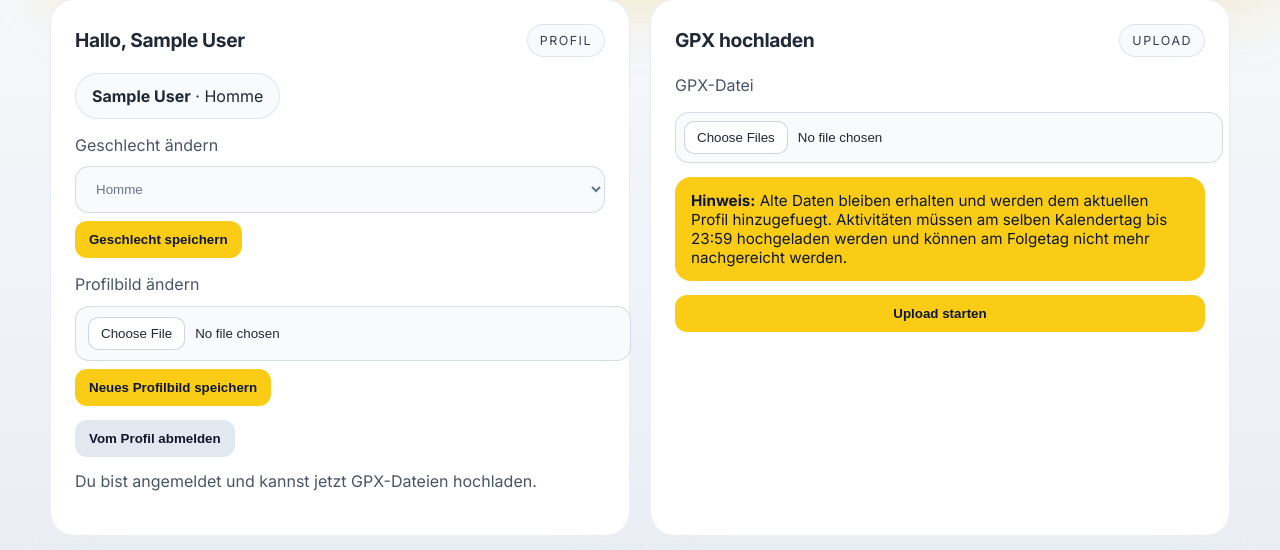
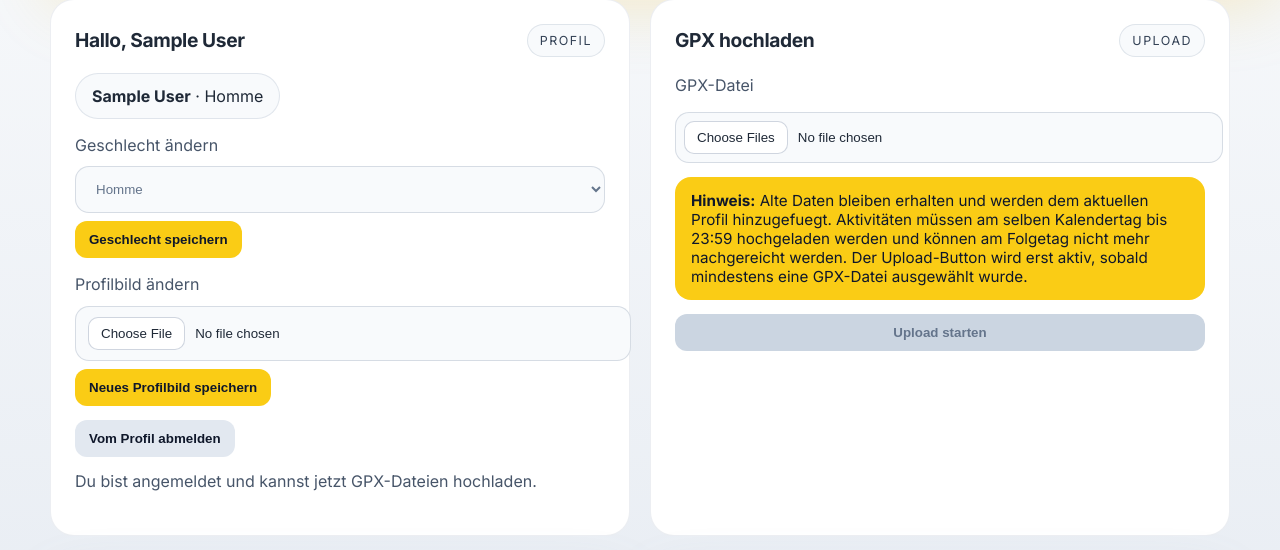
Before and after one commit to carlottadietz/tourwithfriends, a Flask app: page / in a window 1280 px wide. Shown: the part 1412-1962 px from the top of the page. Run offline with Flask 3, Linux system fonts and the light colour scheme; the visitor is signed in with stand-in values (Sample User, id 1); data comes from the database, SQL or seed files in the repository; data that the repository does not hold is empty; some libraries are stand-ins or nearby versions; some web fonts are replaced.

Commit message:
Disable upload without GPX

```diff
--- a/templates/index.html
+++ b/templates/index.html
@@ -131,6 +131,7 @@
     }
     button { border-radius: 12px; border: none; padding: 11px 14px; font-weight: 700; cursor: pointer; transition: transform 120ms ease, background 120ms ease; }
     button:hover { transform: translateY(-1px); }
+    button:disabled { background: #cbd5e1; color: #64748b; cursor: not-allowed; transform: none; }
     .button-link { display: inline-flex; align-items: center; justify-content: center; text-decoration: none; border-radius: 12px; padding: 11px 14px; font-weight: 700; transition: transform 120ms ease, background 120ms ease; }
     .button-link:hover { transform: translateY(-1px); }
     .primary { background: #facc15; color: #0f172a; }
@@ -483,8 +484,8 @@
         <form action="{{ url_for('upload') }}" method="post" enctype="multipart/form-data">
           <label for="gpx_file">GPX-Datei</label>
           <input id="gpx_file" name="gpx_file" type="file" accept=".gpx" multiple required>
-          <div class="upload-hint"><span>Hinweis:</span> Alte Daten bleiben erhalten und werden dem aktuellen Profil hinzugefuegt. Aktivitäten müssen am selben Kalendertag bis 23:59 hochgeladen werden und können am Folgetag nicht mehr nachgereicht werden.</div>
-          <button class="primary" type="submit">Upload starten</button>
+          <div class="upload-hint"><span>Hinweis:</span> Alte Daten bleiben erhalten und werden dem aktuellen Profil hinzugefuegt. Aktivitäten müssen am selben Kalendertag bis 23:59 hochgeladen werden und können am Folgetag nicht mehr nachgereicht werden. Der Upload-Button wird erst aktiv, sobald mindestens eine GPX-Datei ausgewählt wurde.</div>
+          <button id="upload-submit" class="primary" type="submit" disabled>Upload starten</button>
         </form>
         {% if strava_enabled %}
           <div style="margin-top: 14px; display: grid; gap: 8px;">
@@ -608,6 +609,8 @@
     const profileImageInput = document.getElementById('profile_image');
     const loginSubmit = document.getElementById('login-submit');
     const genderInputs = document.querySelectorAll('input[name="gender"]');
+    const gpxFileInput = document.getElementById('gpx_file');
+    const uploadSubmit = document.getElementById('upload-submit');
 
     if (existingUserSelect && nameInput && profileImageInput && loginSubmit && genderInputs.length) {
       const defaultLabel = 'Anmelden und starten';
@@ -640,6 +643,15 @@
       existingUserSelect.addEventListener('change', syncLoginLabel);
       syncLoginLabel();
     }
+
+    if (gpxFileInput && uploadSubmit) {
+      const syncUploadState = () => {
+        uploadSubmit.disabled = gpxFileInput.files.length === 0;
+      };
+
+      gpxFileInput.addEventListener('change', syncUploadState);
+      syncUploadState();
+    }
   </script>
 </body>
 </html>
```
